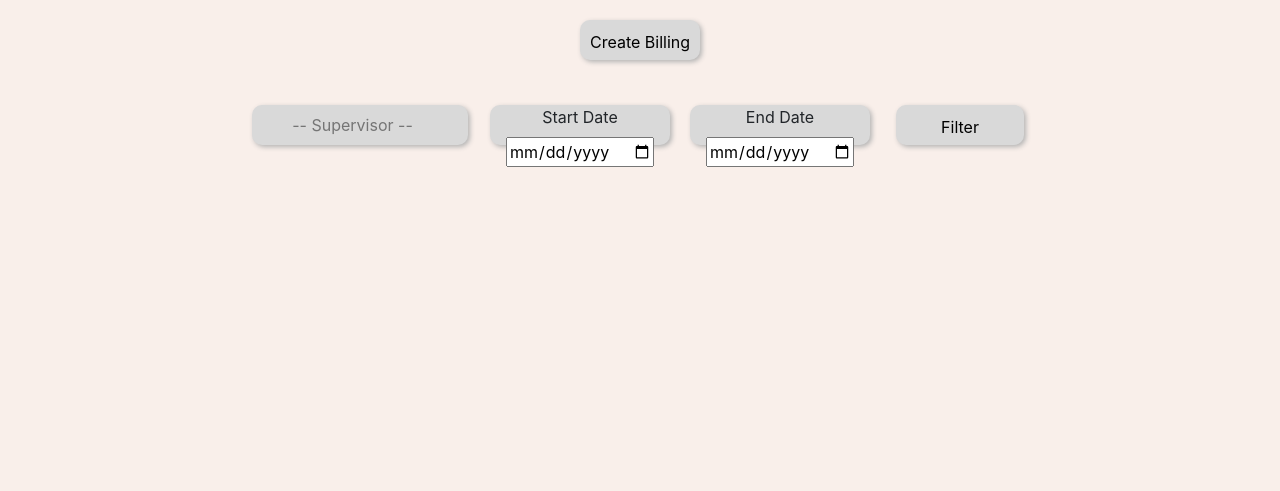
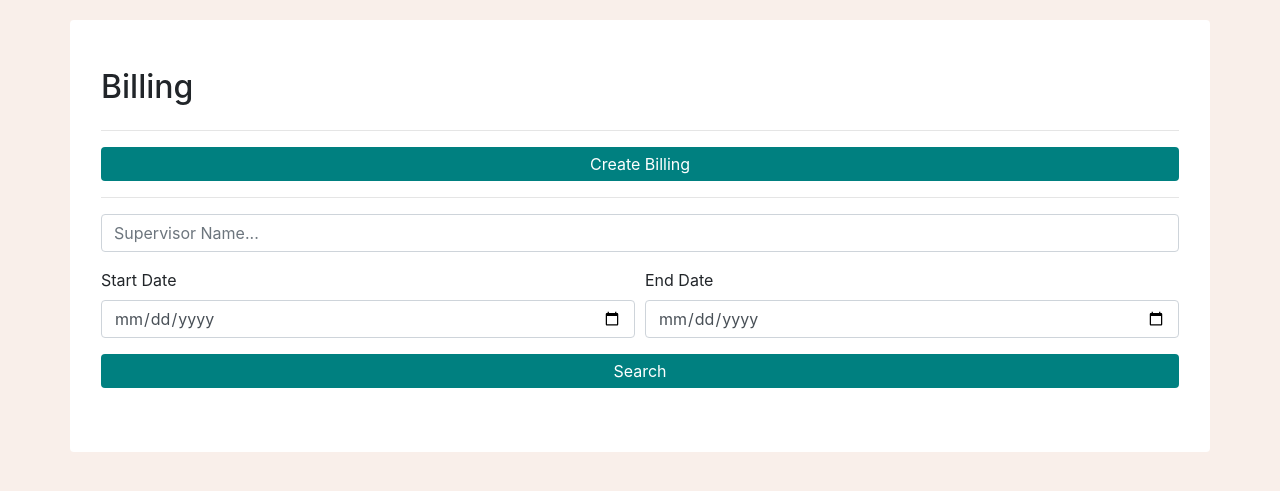
Before and after one commit to DragonizerX/CS3028-GroupAssignment-Kilo, a Django app: page /MCalendar/billings/ in a window 1280 px wide. Shown: the part 80-571 px from the top of the page. Run offline with Django 5.2, Linux system fonts and the light colour scheme; a user stored in the database is signed in; data that the repository does not hold is empty.

Commit message:
styled billing, added a bit to the other pages

```diff
--- a/MHBook/MCalendar/static/global.css
+++ b/MHBook/MCalendar/static/global.css
@@ -3,6 +3,10 @@ body {
     margin-top:100px;
     padding-bottom: 5px !important;
     height: 100%;
+}
+
+a {
+    text-decoration:none !important;
 }
 
 .form-control:focus {
@@ -16,6 +20,17 @@ body {
     box-shadow: none;
     border: none;
     padding: 5px;
+    padding-left: 10px;
+    padding-right: 10px;
+}
+
+.btn-danger {
+    color: #ffffff;
+    box-shadow: none;
+    border: none;
+    padding: 5px;
+    padding-left: 10px;
+    padding-right: 10px;
 }
 
 .btn-sty:hover {
@@ -232,6 +247,7 @@ display: none;
     max-width: 1000px;
     margin-left: auto;
     margin-right: auto;
+    flex-wrap: nowrap;
 }
 
 .fc-button {
@@ -335,3 +351,10 @@ z-index: 1;
 .bookedSlot {
     background-color: #008080;
 }
+
+.popWarning {
+    position:fixed;
+    bottom:10px;
+    right:10px;
+    display:none;
+}
--- a/MHBook/MCalendar/templates/CalendarPage.html
+++ b/MHBook/MCalendar/templates/CalendarPage.html
@@ -25,7 +25,7 @@
 <body>
 
     <!-- This is the auto logout warning Message. DO NOT REMOVE! -->
-    <div id="warningMessage" style="position:fixed;bottom:10px;right:10px;display:none;">Warning, the user is about to be logged out!</div>
+    <div id="warningMessage" class="popWarning">Warning, the user is about to be logged out!</div>
 
     <!-- sidebar -->
     <div id="sidebar" class="sidenav">
--- a/MHBook/MCalendar/templates/CalendarPageAdmin.html
+++ b/MHBook/MCalendar/templates/CalendarPageAdmin.html
@@ -30,7 +30,7 @@
 <body>
 
     <!-- This is the auto logout warning Message. DO NOT REMOVE! -->
-    <div id="warningMessage" style="position:fixed;bottom:10px;right:10px;display:none;">Warning, the user is about to be logged out!</div>
+    <div id="warningMessage" class="popWarning">Warning, the user is about to be logged out!</div>
 
 
     <!-- sidebar -->
--- a/MHBook/MCalendar/templates/account.html
+++ b/MHBook/MCalendar/templates/account.html
@@ -19,7 +19,7 @@
 <body>
 
 <!-- This is the auto logout warning Message. DO NOT REMOVE! -->
-<div id="warningMessage" style="position:fixed;bottom:10px;right:10px;display:none;">Warning, the user is about to be logged out!</div>
+<div id="warningMessage" class="popWarning">Warning, the user is about to be logged out!</div>
 
 <!-- sidebar -->
 <div id="sidebar" class="sidenav">
@@ -68,6 +68,9 @@
                         <a href="{% url 'changePassword' %}" class="btn btn-sty">Change Password</a>
                     </div>
                 </div>
+
+                <hr>
+
                 <form method="POST" action="">
                     {% csrf_token %}
 
--- a/MHBook/MCalendar/templates/archive.html
+++ b/MHBook/MCalendar/templates/archive.html
@@ -19,7 +19,7 @@
 <body>
 
 <!-- This is the auto logout warning Message. DO NOT REMOVE! -->
-<div id="warningMessage" style="position:fixed;bottom:10px;right:10px;display:none;">Warning, the user is about to be logged out!</div>
+<div id="warningMessage" class="popWarning">Warning, the user is about to be logged out!</div>
 
 <!-- sidebar -->
 <div id="sidebar" class="sidenav">
@@ -66,6 +66,8 @@
                     <h2 class="text-right">Archive</h2>
                     <h5 class="text-right">Total Accumulated Hours: {{ totalHours }} </h5>
                 </div>
+
+                <hr>
 
                 <form method="GET" action=".">
                     <div class="form-row">
--- a/MHBook/MCalendar/templates/billings.html
+++ b/MHBook/MCalendar/templates/billings.html
@@ -123,7 +123,7 @@
 <body>
 
     <!-- This is the auto logout warning Message. DO NOT REMOVE! -->
-    <div id="warningMessage" style="position:fixed;bottom:10px;right:10px;display:none;">Warning, the user is about to be logged out!</div>
+    <div id="warningMessage" class="popWarning">Warning, the user is about to be logged out!</div>
 
     <!-- sidebar -->
     <div id="sidebar" class="sidenav">
@@ -161,74 +161,132 @@
         </div>
     </div>
 
-    <button id="createBilling" onclick="location.href = '/MCalendar/createBilling'"> Create Billing </button>
+    <div class="container rounded bg-white mt-5 mb-5">
+        <div class="row">
+            <div class="col-md-12">
+                <div class="p-3 py-5">
+                    <div class="d-flex justify-content-between align-items-center mb-3">
+                        <h2 class="text-right">Billing</h2>
+                    </div>
+
+                    <hr>
+
+                    <button class="btn btn-sty btn-block" onclick="location.href = '/MCalendar/createBilling'"> Create Billing </button>
+
+                    <hr>
 
                     <form method="GET" action=".">
-        <div id="navBar">
-            <!-- Supervisor selection -->
-            <input class="supervisorSearch" type="search" name="supervisorName" placeholder="-- Supervisor --"/>
-            <!-- Date inputs -->
-            <div class="dates">
+                        <div class="form-row">
+                            <div class="form-group col-12">
+                                <div class="input-group">
+                                    <input class="form-control py-2" type="search" name="supervisorName" placeholder="Supervisor Name..." />
+                                </div>
+                            </div>
+                        </div>
+
+                        <div class="form-row">
+
+                            <div class="form-group col-md-6 col-lg-6">
                                 <label for="startDate">Start Date</label>
-                <input type="date" id="startDate" name="dateMin">
+                                <input type="date" class="form-control" id="startDate" name="dateMin">
                             </div>
-            <div class="dates">
+                            <div class="form-group col-md-6 col-lg-6">
                                 <label for="endDate">End Date</label>
-                <input type="date" id="endDate" name="dateMax">
+                                <input type="date" class="form-control" id="endDate" name="dateMax">
                             </div>
-            <input type="submit" id="filter" value="Filter">
+
                         </div>
+
+                        <button type="submit" class="btn btn-block btn-sty mb-3">Search</button>
+
                     </form>
 
                     <!-- Billings -->
                     {% for b in billingsList %}
-        <!-- Billings Label -->
-        <div class="billingsLabel">
-            <div> Supervisor: {{ b.supervisor }}</div>
-            <div> Issued: {{ b.issueDate }}</div>
-            <button onclick="displayEvents({{ b.id }})" class="displayDropdown">show</button>
-            <div> Billing ID: {{ b.id }}</div>
-            <div> Total Cost: £{{ b.totalCost }}</div>
-            <div> <!--Billing Delete-->
+
+                        <div class="card">
+                            <div class="card-header">
+                                <div class="d-flex justify-content-between align-items-center">
+                                    <h4 class="text-right">
+                                        Billing ID: {{ b.id }}
+                                        --
+                                        Supervisor: {{ b.supervisor }}
+                                    </h4>
+
+                                    <div class="text-center">
+
                                         <form method="POST" action="{% url 'deleteBilling' b.id %}">
+                                            <a onclick="displayEvents({{ b.id }})" class="btn btn-sty">show</a>
+                                            <a class="btn btn-sty" href="{% url 'generatePDF' b.id %}">pdf</a>
                                             {% csrf_token %}
-                    <button style="color: red; font-weight: bold;" onclick="return confirm('Are you sure you would like to permanently delete this billing?')">X</button>
+                                            <button class="btn btn-danger" onclick="return confirm('Are you sure you would like to permanently delete this billing?')">X</button>
                                         </form>
                                     </div>
-            <div>
-                <a href="{% url 'generatePDF' b.id %}">
-                    <button>pdf</button>
-                </a>
                                 </div>
                             </div>
-        <!-- Events Dropdowns -->
+
+                            <div class="card-body">
+                                <p class="card-text">
+                                    <div class="details">
+                                        <div class="detailsListItem">Issued: {{ b.issueDate }}</div>
+                                        <div class="detailsListItem">Total Cost: £{{ b.totalCost }}</div>
+                                    </div>
+
                                     <div id="{{ b.id }}" class="eventsDiv">
                                         <form method="POST" action="{% url 'deleteEvent' %}">
                                             {% csrf_token %}
                                             {% for e in events %}
                                                 {% if e.invoiceRef == b.invoiceRef %}
-                        <div class="event">
-                            <div class="eventItem"> Booking: {{ e.bookingName }}</div>
-                            <div class="eventItem"> Supervisor: {{ e.supervisorName }}</div>
-                            <div class="eventItem"> Event ID: {{ e.id }}</div>
-                            <div></div>
-                            <div class="eventItem"> Date: {{ e.bookingDate }}</div>
-                            <div></div>
-                            <div class="eventItem"> Start: {{ e.startTime|time:'H:i' }}</div>
-                            <div class="eventItem"> End: {{ e.finishTime|time:'H:i' }}</div>
-                            <div class="eventItem"> Equipment: {{ e.equipment }}</div>
-                            <div class="eventItem"> Total Time: {{ e.totalTime }}</div>
-                            <!--Event Remove-->
+                                                <div class="card">
+                                                    <div class="card-header">
+                                                        <div class="d-flex justify-content-between align-items-center">
+                                                            <h5 class="text-right">
+                                                                Name of Booking: {{ e.bookingName }}
+                                                                --
+                                                                Supervisor: {{ e.supervisorName }}
+                                                            </h5>
+
+                                                            <div class="text-center">
                                                                 <div>
                                                                     <input type="checkbox" name="selected_events" value="{{ e.id }}" id="event_{{ e.id }}">
                                                                 </div>
                                                             </div>
+                                                        </div>
+                                                    </div>
+
+                                                    <div class="card-body">
+                                                        <p class="card-text">
+                                                            <div class="details">
+                                                                <div class="detailsListItem">Date: {{ e.bookingDate }}</div>
+                                                                <div class="detailsListItem">Event ID: {{ e.id }}</div>
+                                                                <div class="detailsListItem">Start: {{ e.startTime|time:'H:i' }}</div>
+                                                                <div class="detailsListItem">End: {{ e.finishTime|time:'H:i' }}</div>
+                                                                <div class="detailsListItem">Equipment: {{ e.equipment }}</div>
+                                                                <div class="detailsListItem">Total Time: {{ e.totalTime }}</div>
+                                                            </div>
+                                                        </p>
+                                                    </div>
+                                                </div>
+
+                                                <br>
+
                                                 {% endif %}
                                             {% endfor %}
-                <button type="submit" class="btn btn-danger">Delete Selected Events</button>
+
+                                            <button type="submit" class="btn btn-danger btn-block">Delete Selected Events</button>
                                         </form>
                                     </div>
+
+                                </p>
+                            </div>
+                        </div>
+
+                        <br>
                     {% endfor %}
+                </div>
+            </div>
+        </div>
+    </div>
 
     <script>
 
--- a/MHBook/MCalendar/templates/changePassword.html
+++ b/MHBook/MCalendar/templates/changePassword.html
@@ -20,7 +20,7 @@
 <body>
 
 <!-- This is the auto logout warning Message. DO NOT REMOVE! -->
-<div id="warningMessage" style="position:fixed;bottom:10px;right:10px;display:none;">Warning, the user is about to be logged out!</div>
+<div id="warningMessage" class="popWarning">Warning, the user is about to be logged out!</div>
 
 
 <!-- sidebar -->
--- a/MHBook/MCalendar/templates/editBooking.html
+++ b/MHBook/MCalendar/templates/editBooking.html
@@ -45,7 +45,7 @@
 <body>
 
     <!-- This is the auto logout warning Message. DO NOT REMOVE! -->
-    <div id="warningMessage" style="position:fixed;bottom:10px;right:10px;display:none;">Warning, the user is about to be logged out!</div>
+    <div id="warningMessage" class="popWarning">Warning, the user is about to be logged out!</div>
 
     <!-- sidebar -->
     <div id="sidebar" class="sidenav">
--- a/MHBook/MCalendar/templates/myBookings.html
+++ b/MHBook/MCalendar/templates/myBookings.html
@@ -20,7 +20,7 @@
     <body>
 
         <!-- This is the auto logout warning Message. DO NOT REMOVE! -->
-        <div id="warningMessage" style="position:fixed;bottom:10px;right:10px;display:none;">Warning, the user is about to be logged out!</div>
+        <div id="warningMessage" class="popWarning">Warning, the user is about to be logged out!</div>
 
 
         <!-- sidebar -->
@@ -68,6 +68,8 @@
                     <div class="d-flex justify-content-between align-items-center mb-3">
                         <h2 class="text-right">Bookings</h2>
                     </div>
+
+                    <hr>
 
 
                     {% for z in pageObj %}
--- a/MHBook/MCalendar/templates/requests.html
+++ b/MHBook/MCalendar/templates/requests.html
@@ -21,7 +21,7 @@
     <body>
 
         <!-- This is the auto logout warning Message. DO NOT REMOVE! -->
-        <div id="warningMessage" style="position:fixed;bottom:10px;right:10px;display:none;">Warning, the user is about to be logged out!</div>
+        <div id="warningMessage" class="popWarning">Warning, the user is about to be logged out!</div>
 
 
         <!-- sidebar -->
@@ -69,6 +69,8 @@
                             <h2 class="text-right">Requests</h2>
                         </div>
 
+                        <hr>
+
                         {% for x in pageObj %}
                             {% if x.verified == False %}
 
@@ -77,7 +79,7 @@
                                         <div class="d-flex justify-content-between align-items-center">
                                             <h4 class="text-right">Account request: {{ x.first_name }} {{x.last_name}} </h4>
 
-                                            <div class="text-center">
+                                            <div class="text-center pt-2">
                                             <button class="btn btn-success" onclick="confirmAccept({{ x.id }})">Accept</button>
                                             <button class="btn btn-danger" onclick="confirmReject({{ x.id }})">Reject</button>
                                             </div>
```
Also changed, not shown: MHBook/MCalendar/templates/createBilling.html (+5 -3 lines). Lines whose indentation alone changed are shown as unchanged.
